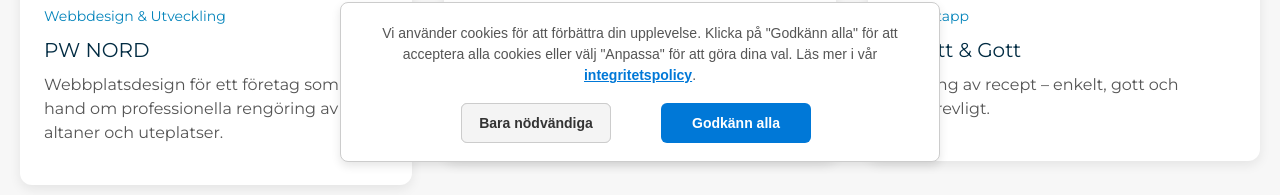
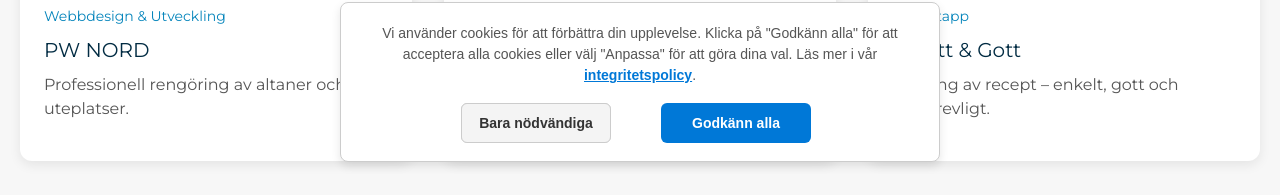
Before and after one commit to EnterCodeKB/entercode-web, a Next.js app: page /portfolio in a window 1280 px wide. Shown: the part 538-733 px from the top of the page. Built offline with nearby package versions, Linux system fonts and the light colour scheme.

Commit message:
”changes”

```diff
--- a/app/portfolio/page.js
+++ b/app/portfolio/page.js
@@ -7,8 +7,7 @@ import Link from "next/link";
 const projects = [
   {
     title: "PW NORD",
-    description:
-      "Webbplatsdesign för ett företag som tar hand om professionella rengöring av altaner och uteplatser.",
+    description: "Professionell rengöring av altaner och uteplatser.",
     category: "Webbdesign & Utveckling",
     image: "/images/pwnord1.png", // denna ska finnas i public/images
     id: "pwnord",
```
